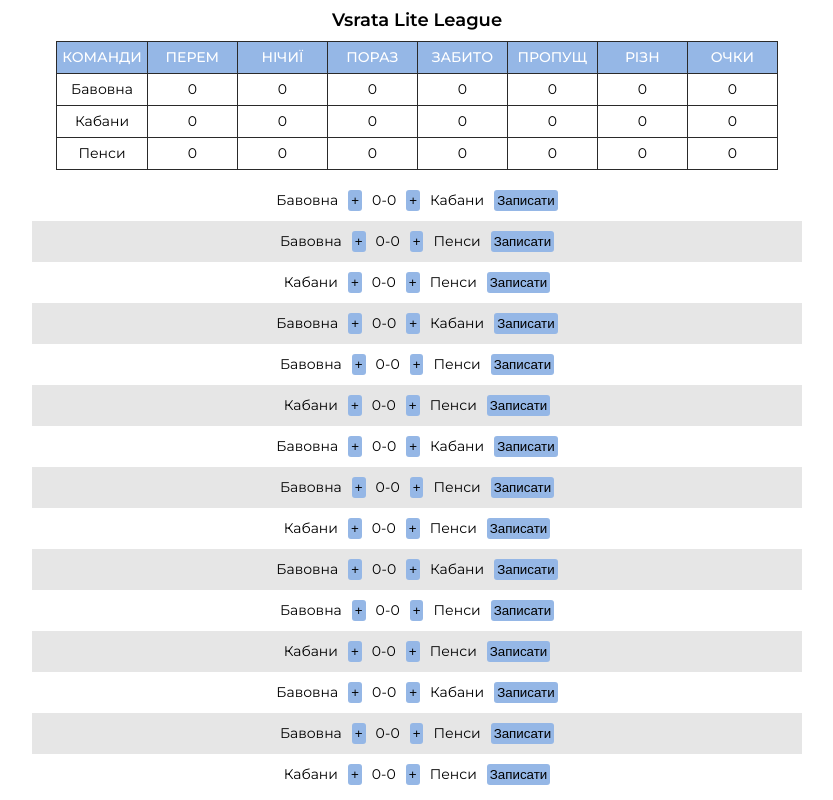
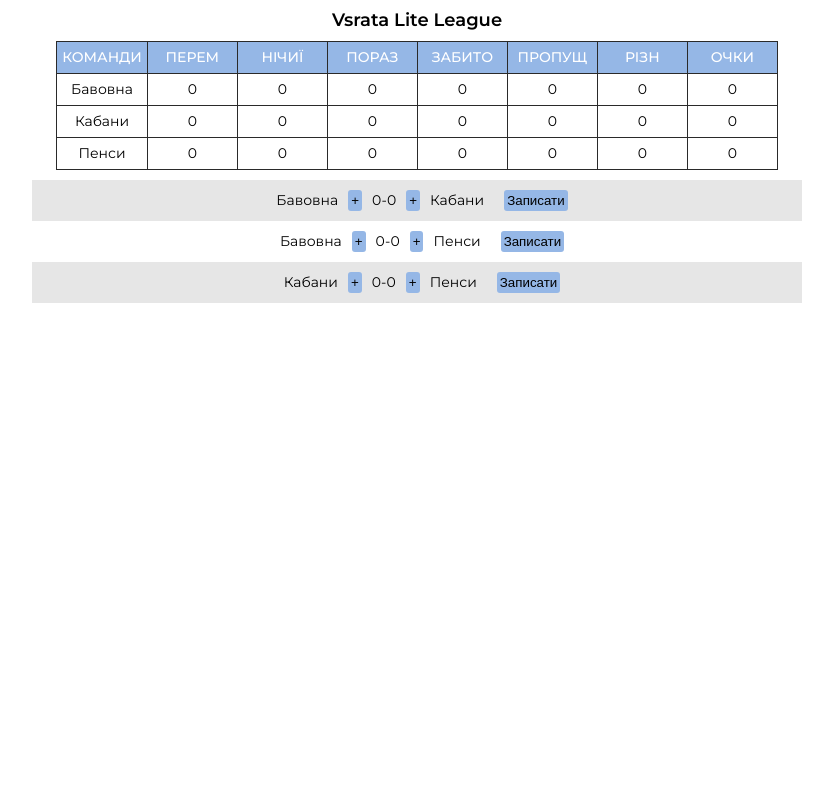
Before and after one commit to zlatan-dp/football-results, a React (Create React App) app: page / in a window 1280 px wide. Shown: the whole page, without its empty margins (223-1056 px from the left). Built offline with nearby package versions, Linux system fonts and the light colour scheme.

Commit message:
add match result logic

```diff
--- a/package.json
+++ b/package.json
@@ -9,6 +9,7 @@
     "@testing-library/user-event": "^13.5.0",
     "react": "^18.1.0",
     "react-dom": "^18.1.0",
+    "react-hook-form": "^7.43.9",
     "react-scripts": "5.0.1",
     "styled-components": "^5.3.9",
     "web-vitals": "^2.1.3"
--- a/public/index.html
+++ b/public/index.html
@@ -60,6 +60,7 @@
   <body>
     <noscript>You need to enable JavaScript to run this app.</noscript>
     <div id="root"></div>
+    <div id="modal-root"></div>
     <!--
       This HTML file is a template.
       If you open it directly in the browser, you will see an empty page.
--- /dev/null
+++ b/src/components/Form/Form.jsx
@@ -0,0 +1,34 @@
+import { useForm } from 'react-hook-form';
+
+export const GoalsForm = ({ team, submit, increment, close }) => {
+  const { register, handleSubmit } = useForm();
+
+  const onSubmit = data => {
+    console.log(data);
+    submit(data);
+    increment();
+    close();
+  };
+
+  return (
+    <form onSubmit={handleSubmit(onSubmit)}>
+      <div role="group" aria-label="Select a value">
+        <p>Гол забив:</p>
+        {team.map(player => (
+          <label>
+            <input type="radio" value={player} {...register('goal')} />
+            {player}
+          </label>
+        ))}
+        <p>Пас віддав:</p>
+        {team.map(player => (
+          <label>
+            <input type="radio" value={player} {...register('pass')} />
+            {player}
+          </label>
+        ))}
+      </div>
+      <button type="submit">Записати</button>
+    </form>
+  );
+};
--- /dev/null
+++ b/src/components/Modal/Modal.jsx
@@ -0,0 +1,33 @@
+import { useEffect } from 'react';
+import { ModalWindow, Overlay } from './Modal.styled';
+import { createPortal } from 'react-dom';
+
+const modalRoot = document.querySelector('#modal-root');
+
+export const Modal = ({ onClose, children }) => {
+  useEffect(() => {
+    window.addEventListener('keydown', handleKeyDown);
+    return () => {
+      window.removeEventListener('keydown', handleKeyDown);
+    };
+  });
+
+  const handleKeyDown = evt => {
+    if (evt.code === 'Escape') {
+      onClose();
+    }
+  };
+
+  const handleBackdropClick = evt => {
+    if (evt.target === evt.currentTarget) {
+      onClose();
+    }
+  };
+
+  return createPortal(
+    <Overlay onClick={handleBackdropClick}>
+      <ModalWindow>{children}</ModalWindow>
+    </Overlay>,
+    modalRoot
+  );
+};
--- /dev/null
+++ b/src/components/Modal/Modal.styled.js
@@ -0,0 +1,21 @@
+import styled from 'styled-components';
+
+export const Overlay = styled.div`
+  position: fixed;
+  top: 0;
+  left: 0;
+  width: 100vw;
+  height: 100vh;
+  display: flex;
+  justify-content: center;
+  align-items: center;
+  background-color: rgba(0, 0, 0, 0.3);
+  z-index: 1200;
+`;
+
+export const ModalWindow = styled.div`
+  width: 400px;
+  height: 200px;
+  padding: 10px;
+  background-color: #fff;
+`;
--- a/src/components/ResultItem/ResultItem.jsx
+++ b/src/components/ResultItem/ResultItem.jsx
@@ -1,10 +1,32 @@
 import { useState } from 'react';
-import { GoalBtn, ResultWrap, SaveBtn, ScoreWrap } from './ResultItem.styled';
+import { Btn, ResultWrap, ScoreWrap, GoalsList } from './ResultItem.styled';
+import { Modal } from 'components/Modal/Modal';
+import { GoalsForm } from 'components/Form/Form';
 
-export const ResultItem = ({ updateFunction, teamOne, teamTwo }) => {
+export const ResultItem = ({
+  updateFunction,
+  teamOne,
+  teamTwo,
+  teamOneSquad,
+  teamTwoSquad,
+}) => {
+  const [showOneModal, setShowOneModal] = useState(false);
+  const [showTwoModal, setShowTwoModal] = useState(false);
+
   const [teamOneScore, setTeamOneScore] = useState(0);
   const [teamTwoScore, setTeamTwoScore] = useState(0);
   const [isSaved, setIsSaved] = useState(false);
+
+  const [teamOneGoals, setTeamOneGoals] = useState([]);
+  const [teamTwoGoals, setTeamTwoGoals] = useState([]);
+
+  const updateTeamOneGoals = value => {
+    setTeamOneGoals([...teamOneGoals, value]);
+  };
+
+  const updateTeamTwoGoals = value => {
+    setTeamTwoGoals([...teamTwoGoals, value]);
+  };
 
   const teamOneIncrement = () => {
     setTeamOneScore(prevState => prevState + 1);
@@ -18,13 +40,30 @@ export const ResultItem = ({ updateFunction, teamOne, teamTwo }) => {
     updateFunction(teamOneScore, teamTwoScore);
   };
 
+  const toggleOneModal = () => {
+    setShowOneModal(!showOneModal);
+  };
+
+  const toggleTwoModal = () => {
+    setShowTwoModal(!showTwoModal);
+  };
+
   return (
+    <>
       <ResultWrap>
+        <GoalsList>
+          {teamOneGoals.map(player => (
+            <li>
+              <span style={{ marginRight: 8 }}>{player.pass}</span>
+              <span>{player.goal}</span>
+            </li>
+          ))}
+        </GoalsList>
         <p>{teamOne}</p>
         {!isSaved && (
-        <GoalBtn type="button" onClick={teamOneIncrement}>
+          <Btn type="button" onClick={() => setShowOneModal(true)}>
             +
-        </GoalBtn>
+          </Btn>
         )}
         <ScoreWrap>
           <span>{teamOneScore}</span>
@@ -32,14 +71,64 @@ export const ResultItem = ({ updateFunction, teamOne, teamTwo }) => {
           <span>{teamTwoScore}</span>
         </ScoreWrap>
         {!isSaved && (
-        <GoalBtn type="button" onClick={teamTwoIncrement}>
+          <Btn type="button" onClick={() => setShowTwoModal(true)}>
             +
-        </GoalBtn>
+          </Btn>
         )}
         <p>{teamTwo}</p>
-      <SaveBtn disabled={isSaved} type="button" onClick={saveResult}>
+        <GoalsList>
+          {teamTwoGoals.map(player => (
+            <li>
+              <span style={{ marginRight: 8 }}>{player.goal}</span>
+              <span>{player.pass}</span>
+            </li>
+          ))}
+        </GoalsList>
+        <Btn disabled={isSaved} type="button" onClick={saveResult}>
           Записати
-      </SaveBtn>
+        </Btn>
       </ResultWrap>
+
+      {showOneModal && (
+        <Modal onClose={toggleOneModal}>
+          <Btn type="button" onClick={toggleOneModal}>
+            Х
+          </Btn>
+          <GoalsForm
+            team={teamOneSquad}
+            submit={updateTeamOneGoals}
+            increment={teamOneIncrement}
+            close={toggleOneModal}
+          />
+        </Modal>
+      )}
+
+      {showTwoModal && (
+        <Modal onClose={toggleTwoModal}>
+          <Btn type="button" onClick={toggleTwoModal}>
+            Х
+          </Btn>
+          <GoalsForm
+            team={teamTwoSquad}
+            submit={updateTeamTwoGoals}
+            increment={teamTwoIncrement}
+            close={toggleTwoModal}
+          />
+        </Modal>
+      )}
+    </>
   );
 };
+
+//    <Formik>
+//   <Form>
+//     {teamOneSquad.map(player => (
+//       <label>
+//         <Field type="radio" name="picked" value={player} />
+//         {player}
+//       </label>
+//     ))}
+//     <Btn type="submit">Записати</Btn>
+//   </Form>
+// </Formik>;
+//
--- a/src/components/ResultItem/ResultItem.styled.js
+++ b/src/components/ResultItem/ResultItem.styled.js
@@ -5,15 +5,16 @@ export const ResultWrap = styled.li`
   gap: 10px;
   padding: 10px 0;
   justify-content: center;
+  align-items: center;
 
-  :nth-child(even) {
+  :nth-child(2n + 1) {
     background-color: rgb(230, 230, 230);
   }
 `;
 
 export const ScoreWrap = styled.div``;
 
-export const GoalBtn = styled.button`
+export const Btn = styled.button`
   border: none;
   border-radius: 3px;
   padding: 3px;
@@ -29,3 +30,5 @@ export const SaveBtn = styled.button`
     background-color: rgb(113, 180, 235);
   }
 `;
+
+export const GoalsList = styled.ul``;
--- a/src/components/ResultList/ResultList.jsx
+++ b/src/components/ResultList/ResultList.jsx
@@ -1,5 +1,9 @@
 import { ResultItem } from '../ResultItem/ResultItem';
 import { Container } from 'components/global/container/Container';
+
+const BavovnaTeam = ['МкРей', 'Дімас', 'Рафа', 'Білий', 'Рамон'];
+const KabansTeam = ['Стас', 'Сас', 'Вєталь', 'Євген', 'Дімон'];
+const PensyTeam = ['Жека', 'Тьосса', 'СД', 'Філ', 'Слава'];
 
 export const ResultList = ({
   updateBavovnaKabans,
@@ -13,76 +17,22 @@ export const ResultList = ({
           updateFunction={updateBavovnaKabans}
           teamOne={'Бавовна'}
           teamTwo={'Кабани'}
+          teamOneSquad={BavovnaTeam}
+          teamTwoSquad={KabansTeam}
         />
         <ResultItem
           updateFunction={updateBavovnaPensy}
           teamOne={'Бавовна'}
           teamTwo={'Пенси'}
+          teamOneSquad={BavovnaTeam}
+          teamTwoSquad={PensyTeam}
         />
         <ResultItem
           updateFunction={updateKabansPensy}
           teamOne={'Кабани'}
           teamTwo={'Пенси'}
-        />
-        <ResultItem
-          updateFunction={updateBavovnaKabans}
-          teamOne={'Бавовна'}
-          teamTwo={'Кабани'}
-        />
-        <ResultItem
-          updateFunction={updateBavovnaPensy}
-          teamOne={'Бавовна'}
-          teamTwo={'Пенси'}
-        />
-        <ResultItem
-          updateFunction={updateKabansPensy}
-          teamOne={'Кабани'}
-          teamTwo={'Пенси'}
-        />
-        <ResultItem
-          updateFunction={updateBavovnaKabans}
-          teamOne={'Бавовна'}
-          teamTwo={'Кабани'}
-        />
-        <ResultItem
-          updateFunction={updateBavovnaPensy}
-          teamOne={'Бавовна'}
-          teamTwo={'Пенси'}
-        />
-        <ResultItem
-          updateFunction={updateKabansPensy}
-          teamOne={'Кабани'}
-          teamTwo={'Пенси'}
-        />
-        <ResultItem
-          updateFunction={updateBavovnaKabans}
-          teamOne={'Бавовна'}
-          teamTwo={'Кабани'}
-        />
-        <ResultItem
-          updateFunction={updateBavovnaPensy}
-          teamOne={'Бавовна'}
-          teamTwo={'Пенси'}
-        />
-        <ResultItem
-          updateFunction={updateKabansPensy}
-          teamOne={'Кабани'}
-          teamTwo={'Пенси'}
-        />
-        <ResultItem
-          updateFunction={updateBavovnaKabans}
-          teamOne={'Бавовна'}
-          teamTwo={'Кабани'}
-        />
-        <ResultItem
-          updateFunction={updateBavovnaPensy}
-          teamOne={'Бавовна'}
-          teamTwo={'Пенси'}
-        />
-        <ResultItem
-          updateFunction={updateKabansPensy}
-          teamOne={'Кабани'}
-          teamTwo={'Пенси'}
+          teamOneSquad={KabansTeam}
+          teamTwoSquad={PensyTeam}
         />
       </ul>
     </Container>
--- a/src/index.css
+++ b/src/index.css
@@ -18,3 +18,7 @@ body {
   -webkit-font-smoothing: antialiased;
   -moz-osx-font-smoothing: grayscale;
 }
+
+ul {
+  list-style-type: none;
+}
```
Also changed, not shown: 1 other file (tests, documents, lock files or other folders). Lines whose indentation alone changed are shown as unchanged.
